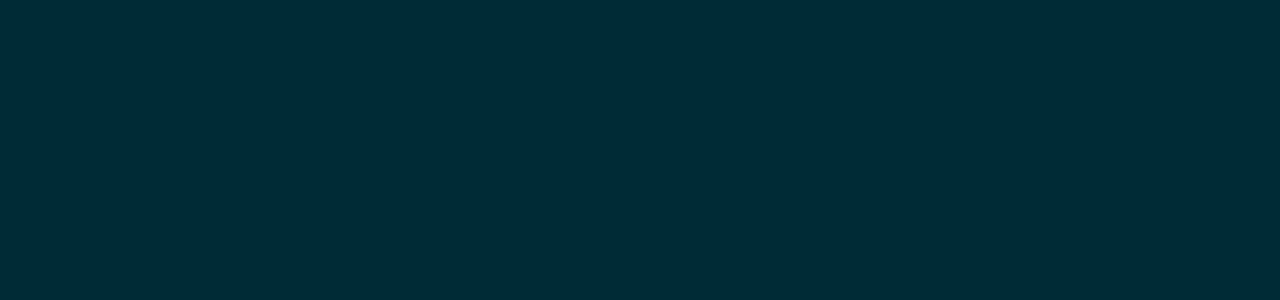
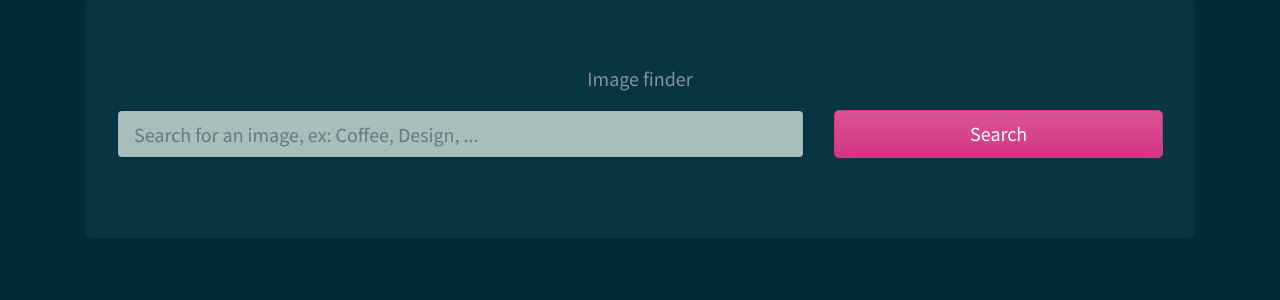
Before and after one commit to fr-me-jim/image_finder, a React (Create React App) app: page / in a window 1280 px wide. Shown: the top 300 px of the page. Built offline with nearby package versions, Linux system fonts and the light colour scheme.

Commit message:
+ SearchEngine component

```diff
--- a/src/App.js
+++ b/src/App.js
@@ -1,8 +1,18 @@
 import React from 'react';
+import SearchEngine from './components/SearchEngine';
 
 function App() {
   return (
-    <div className="App">
+    <div className="app container">
+      <div className="jumbotron">
+        <p className="lead text-center">Image finder</p>
+
+        <SearchEngine />
+      </div>
+
+      <div className="row justify-content-center">
+
+      </div>
     </div>
   );
 }
--- /dev/null
+++ b/src/components/SearchEngine.js
@@ -0,0 +1,52 @@
+import React, { useState } from 'react';
+
+const SearchEngine = () => {
+
+    //state
+    const [ category, setCategory ] = useState('');
+    const [ error, setError ] = useState(false);
+
+    //query API on form submit
+    const handleSubmit = e => {
+        e.preventDefault();
+
+        //validation
+        if( category === '' ) {
+            setError(true);
+            return;
+        }
+
+        //send data to main component
+        setError(false);
+        setCategory(category);
+
+    }
+
+    return (
+        <form
+            onSubmit={handleSubmit}
+        >
+            <div className="row">
+                <div className="form-group col-md-8">
+                    <input
+                        type="text"
+                        className="form-control form-control-lg"
+                        placeholder="Search for an image, ex: Coffee, Design, ..."
+                        onChange={ e => setCategory(e.target.value) }
+                    />
+
+                </div>
+
+                <div className="form-group col-md-4">
+                    <input
+                        type="submit"
+                        className="btn btn-danger btn-lg btn-block"
+                        value="Search"
+                    />
+                </div>
+            </div>
+        </form>
+    );
+}
+
+export default SearchEngine;
```
